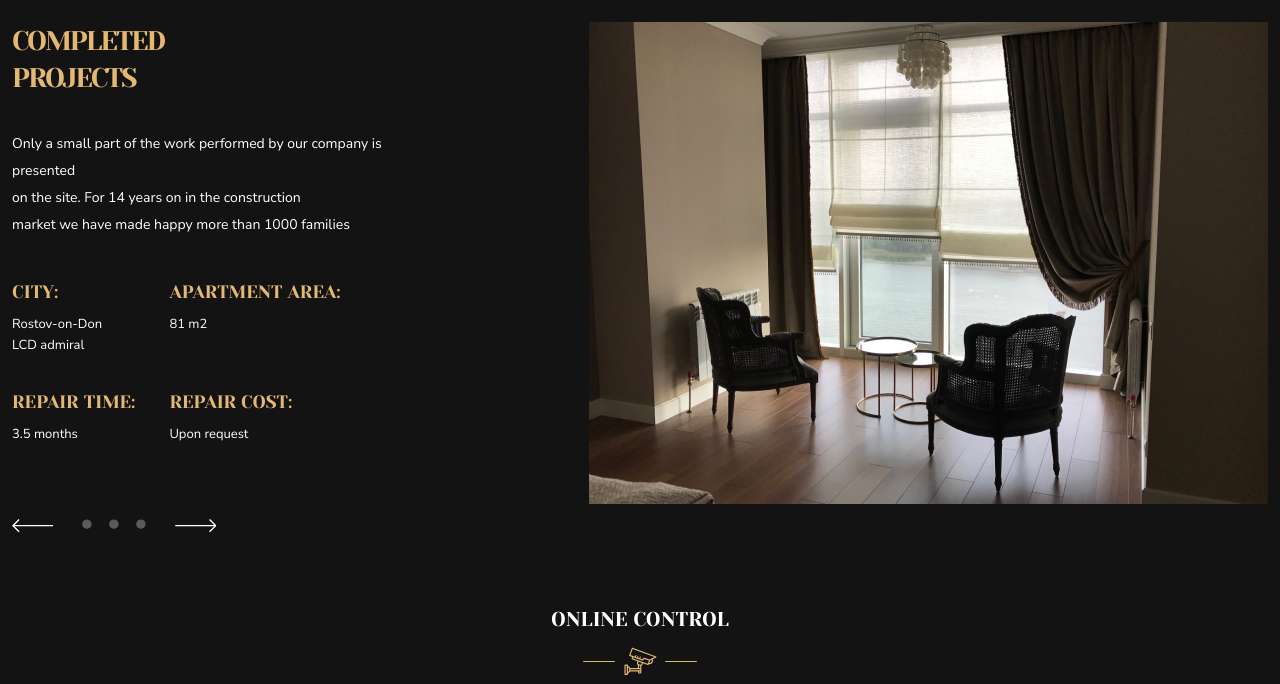
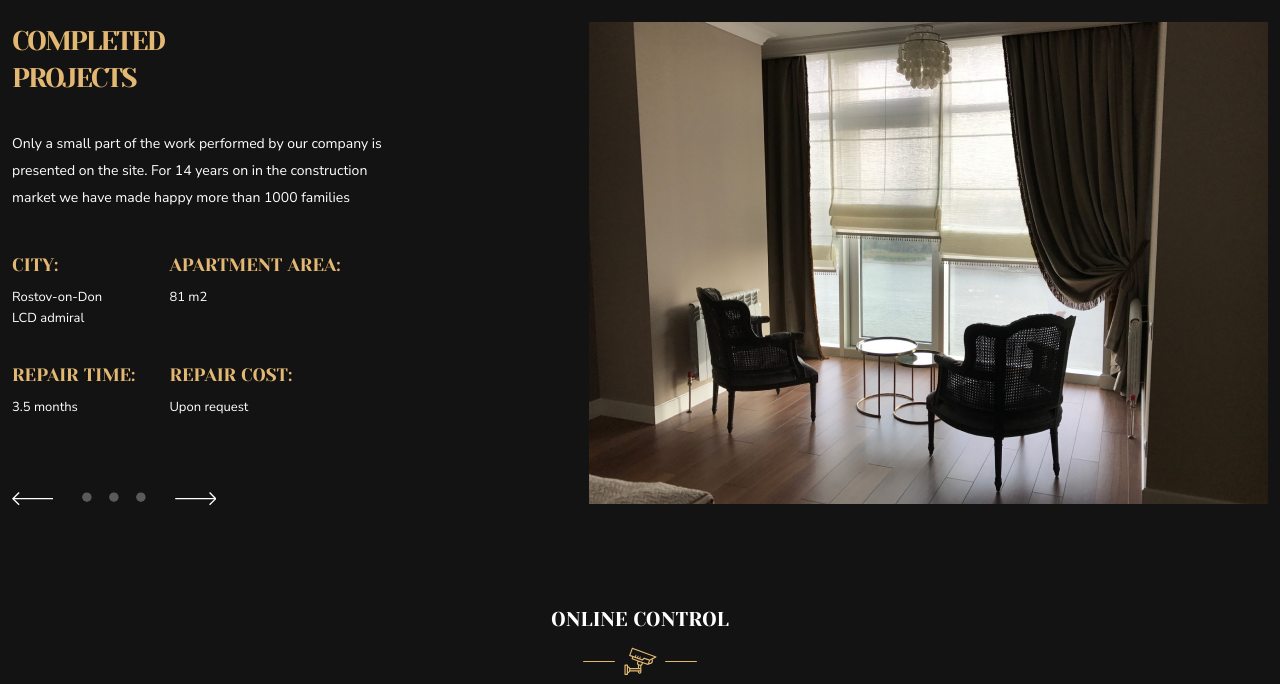
Before and after one commit to vbessonova/Landing, a plain HTML site: page index.html in a window 1280 px wide. Shown: the part 940-1624 px from the top of the page. Drawn offline with Linux system fonts and the light colour scheme.

Commit message:
class "subtitle" chanhed

```diff
--- a/index.html
+++ b/index.html
@@ -72,10 +72,8 @@
                                     <p>Completed</p>
                                     <p>projects</p>
                                 </div>
-                                <div class="subtitle font-nunito">
-                                    <p class="subtitle-mobile-state">Only a small part of the work performed by our company is presented</p>
-                                    <p class="subtitle-mobile-state">on the site. For 14 years on in the construction</p>
-                                    <p class="subtitle-mobile-state">market we have made happy more than 1000 families</p>
+                               <div class="subtitle font-nunito">
+                                    <p>Only a small part of the work performed by our company is presented on the site. For 14 years on in the construction market we have made happy more than 1000 families</p>
                                 </div>
                             </div>
                             <div class="block2-box__text-title__style">
```
